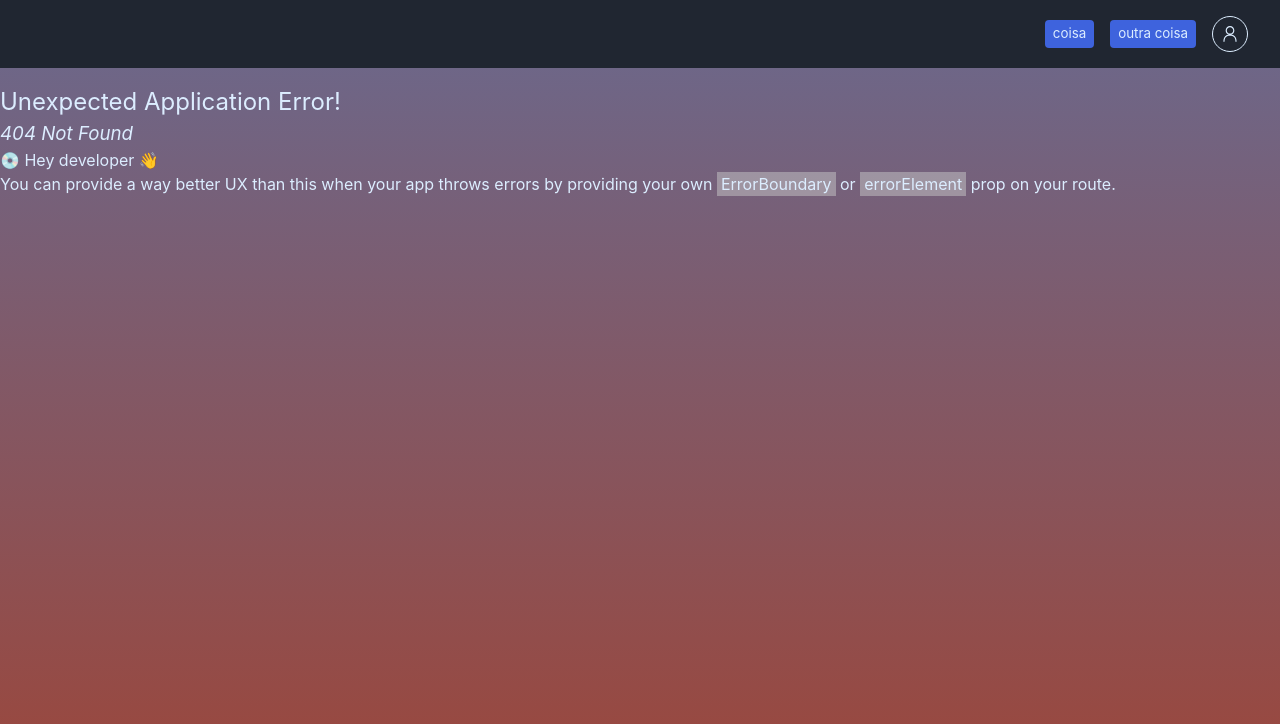
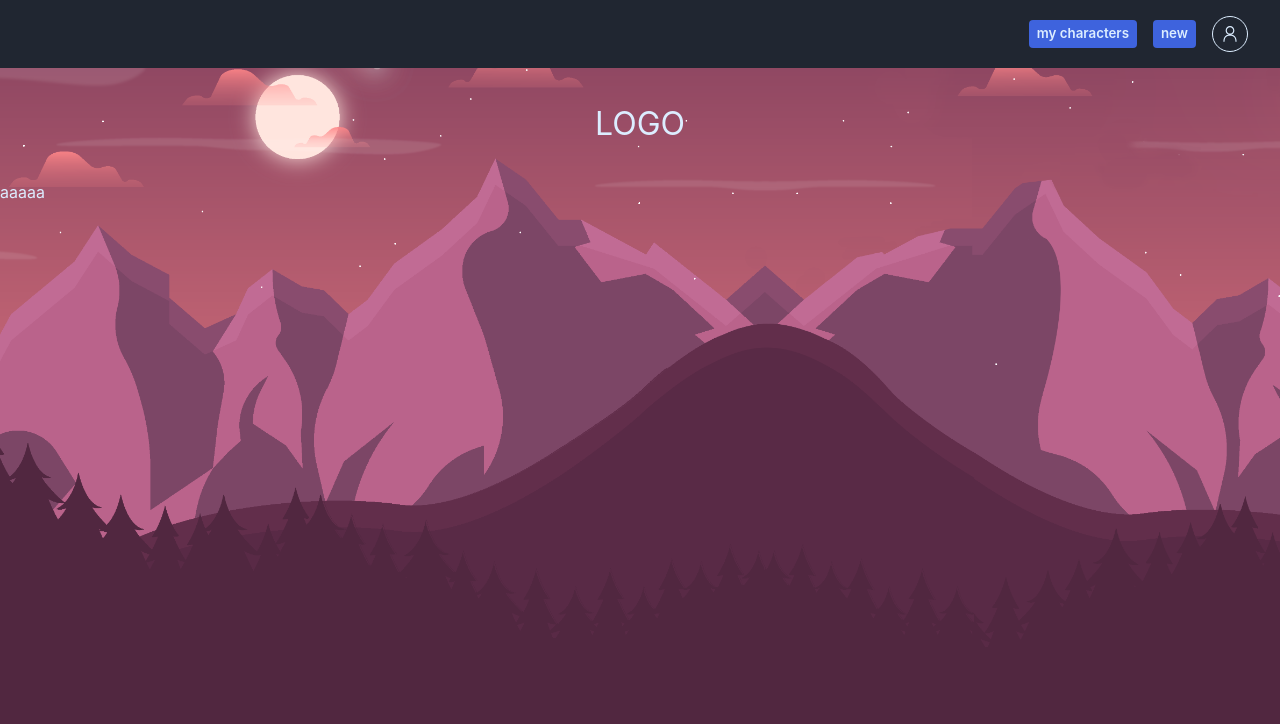
Before and after one commit to ducorps/dnd-players-handbook, a React (Vite) app: page /myCharacters in a window 1280 px wide. Before the commit this address had no page. Shown: the top 724 px of the page. Built offline with nearby package versions, Linux system fonts and the light colour scheme.

Commit message:
iniciada configuracao de rotas

```diff
--- a/src/components/Header/Header.module.scss
+++ b/src/components/Header/Header.module.scss
@@ -22,6 +22,10 @@
         background-color: $color-primary-hover;
     }
   }
+
+  a {
+    font-weight: 600;
+  }
 }
 
 .accountButton {
--- a/src/components/Header/Header.tsx
+++ b/src/components/Header/Header.tsx
@@ -1,14 +1,15 @@
 import { PersonIcon } from "@radix-ui/react-icons";
 import styles from "./Header.module.scss";
+import { Link } from "react-router-dom";
 
 export function Header() {
   return (
     <header className={styles.headerStyle}>
       <button>
-        <b>coisa</b>
+        <Link to="/myCharacters" >my characters</Link>
       </button>
       <button>
-        <b>outra coisa</b>
+        <a>new</a>
       </button>
       <button className={styles.accountButton}>
         <PersonIcon width="18" height="18" />
--- a/src/app.scss
+++ b/src/index.scss
@@ -17,8 +17,13 @@
 body {
   margin: 0;
   min-height: 100vh;
-  background: linear-gradient(#6a698e, #9c463a);
-  background-color: rgba(106, 105, 142, 1);
+  background: url("./assets/imgs/background.png");
+  background-size: cover;
+  background-color: linear-gradient(#6a698e, #9c463a);
+}
+
+a {
+  text-decoration: none;
 }
 
 button {
--- a/src/main.tsx
+++ b/src/main.tsx
@@ -1,21 +1,30 @@
 import React from "react";
 import ReactDOM from "react-dom/client";
-import { Home } from "./pages/Home/Home.tsx";
-import { Header } from "./components/Header/Header.tsx";
 import { RouterProvider, createBrowserRouter } from "react-router-dom";
-import "./app.scss";
+import { Root } from "./pages/Root/Root.tsx";
+import { MyCharacters } from "./pages/MyCharacters/MyCharacters.tsx";
+import "./index.scss";
+import { Login } from "./pages/Login/Login.tsx";
 
 const router = createBrowserRouter([
   {
     path: "/",
-    element: <Home />,
+    element: <Root />,
+    children: [
+      {
+        index: true,
+        element: <Login />,
+      },
+      {
+        path: "/myCharacters",
+        element: <MyCharacters />,
+      },
+    ],
   },
 ]);
 
 ReactDOM.createRoot(document.getElementById("root")!).render(
   <React.StrictMode>
-    <Header />
     <RouterProvider router={router} />
   </React.StrictMode>
 );
-;
--- a/src/pages/Home/Home.tsx
+++ /dev/null
@@ -1,52 +0,0 @@
-import { PersonIcon } from "@radix-ui/react-icons";
-import styles from "./Home.module.scss";
-import * as Form from "@radix-ui/react-form";
-
-export function Home() {
-  return (
-    <>
-      <div className={styles.logo}>
-        <h1>LOGO</h1>
-      </div>
-
-      <div className={styles.card}>
-        <PersonIcon width="50" height="50" />
-        <Form.Root className={styles.login}>
-          <Form.Field className={styles.formField} name="email">
-            <div
-              style={{
-                display: "flex",
-                alignItems: "baseline",
-                justifyContent: "space-between",
-              }}
-            >
-              <Form.Label>E-mail</Form.Label>
-            </div>
-            <Form.Control asChild>
-              <input type="email" required />
-            </Form.Control>
-            <Form.Message match="valueMissing">
-              Please enter your email
-            </Form.Message>
-          </Form.Field>
-
-          <Form.Field className={styles.formField} name="password">
-            <div>
-              <Form.Label>Password</Form.Label>
-            </div>
-            <Form.Control asChild>
-              <input required />
-            </Form.Control>
-            <Form.Message match="valueMissing">
-              Please enter your password
-            </Form.Message>
-          </Form.Field>
-
-          <Form.Submit asChild>
-            <button>Login</button>
-          </Form.Submit>
-        </Form.Root>
-      </div>
-    </>
-  );
-}
--- a/src/pages/Home/Home.module.scss
+++ b/src/pages/Login/Login.module.scss
@@ -1,4 +1,4 @@
-@import "../../design-tokens/scss-variables";
+@import "../../design-tokens/_scss-variables.scss";
 
 .logo {
   margin: $spacer-xl;
@@ -6,6 +6,7 @@
 }
 
 .card {
+  background: blue;
   display: flex;
   align-items: center;
   gap: $spacer-xl;
--- /dev/null
+++ b/src/pages/Login/Login.tsx
@@ -0,0 +1,46 @@
+import { PersonIcon } from "@radix-ui/react-icons";
+import styles from "./Login.module.scss"
+import * as Form from "@radix-ui/react-form";
+
+export function Login() {
+ return (
+   <div className={styles.card}>
+   <PersonIcon width="50" height="50" />
+   <Form.Root className={styles.login}>
+     <Form.Field className={styles.formField} name="email">
+       <div
+         style={{
+           display: "flex",
+           alignItems: "baseline",
+           justifyContent: "space-between",
+         }}
+       >
+         <Form.Label>E-mail</Form.Label>
+       </div>
+       <Form.Control asChild>
+         <input type="email" required />
+       </Form.Control>
+       <Form.Message match="valueMissing">
+         Please enter your email
+       </Form.Message>
+     </Form.Field>
+
+     <Form.Field className={styles.formField} name="password">
+       <div>
+         <Form.Label>Password</Form.Label>
+       </div>
+       <Form.Control asChild>
+         <input required />
+       </Form.Control>
+       <Form.Message match="valueMissing">
+         Please enter your password
+       </Form.Message>
+     </Form.Field>
+
+     <Form.Submit asChild>
+       <button>Login</button>
+     </Form.Submit>
+   </Form.Root>
+ </div>
+ )
+}
--- /dev/null
+++ b/src/pages/MyCharacters/MyCharacters.module.scss
@@ -0,0 +1 @@
+@import "../../design-tokens/_scss-variables.scss";
--- /dev/null
+++ b/src/pages/MyCharacters/MyCharacters.tsx
@@ -0,0 +1,9 @@
+import styles from "./MyCharacters.module.scss";
+
+export function MyCharacters() {
+  return (
+    <div>
+      aaaaa
+    </div>
+  );
+}
--- /dev/null
+++ b/src/pages/Root/Root.module.scss
@@ -0,0 +1,6 @@
+@import "../../design-tokens/scss-variables";
+
+.logo {
+  margin: $spacer-xl;
+  text-align: center;
+}
--- /dev/null
+++ b/src/pages/Root/Root.tsx
@@ -0,0 +1,15 @@
+import styles from "./Root.module.scss";
+import { Header } from "../../components/Header/Header";
+import { Outlet } from "react-router-dom";
+
+export function Root() {
+  return (
+    <>
+      <Header />
+      <div className={styles.logo}>
+        <h1>LOGO</h1>
+      </div>
+      <Outlet />
+    </>
+  );
+}
```
Also changed, not shown: src/assets/imgs/background.png (added).
